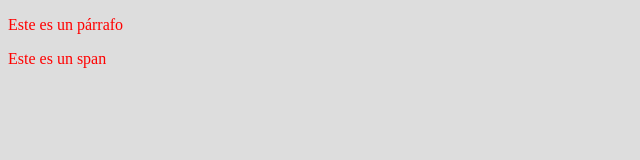
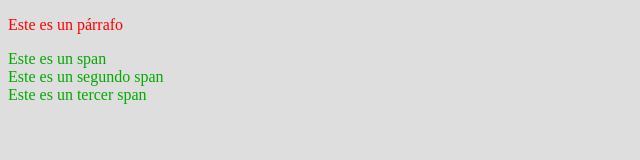
Before and after one commit to andrezffajardo/schurmann_course_practice_CSS, a plain HTML site: page index.html in a window 1280 px wide. Shown: the whole page, without its empty margins (0-640 px from the left). Drawn offline with Linux system fonts and the light colour scheme.

Commit message:
exercise CSS id and class

```diff
--- a/index.html
+++ b/index.html
@@ -5,7 +5,11 @@
     <link rel="stylesheet" href="main.css" type="text/css" />
   </head>
   <body>
-    <p>Este es un párrafo</p>
-    <span>Este es un span</span>
+    <p id="parrafo">Este es un párrafo</p>
+    <span class="etiqueta">Este es un span</span>
+    <br />
+    <span class="etiqueta">Este es un segundo span</span>
+    <br />
+    <span class="etiqueta">Este es un tercer span</span>
   </body>
 </html>
--- a/main.css
+++ b/main.css
@@ -1,4 +1,11 @@
 body {
-  background-color: #dddddd;
+  background-color: #dedede;
+}
+
+#parrafo {
   color: #ff0000;
 }
+
+.etiqueta {
+  color: #00aa00;
+}
```
